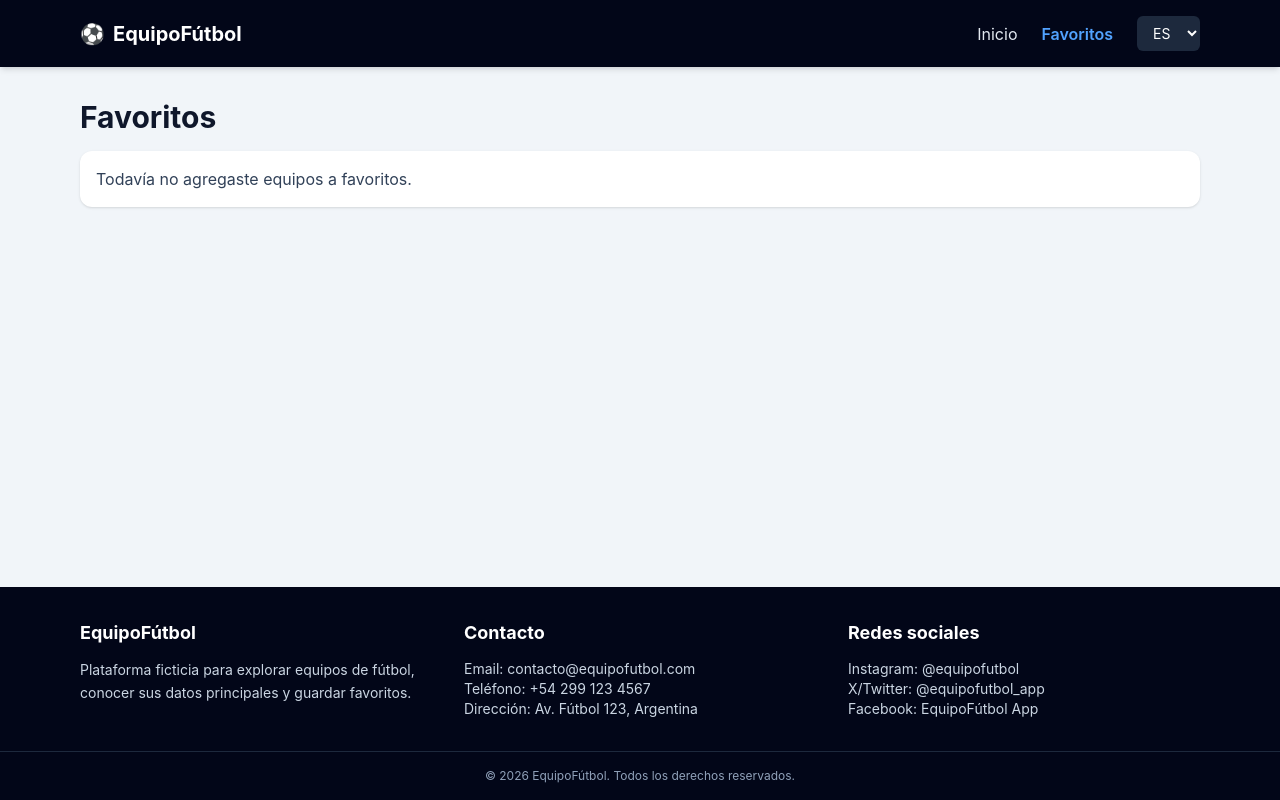
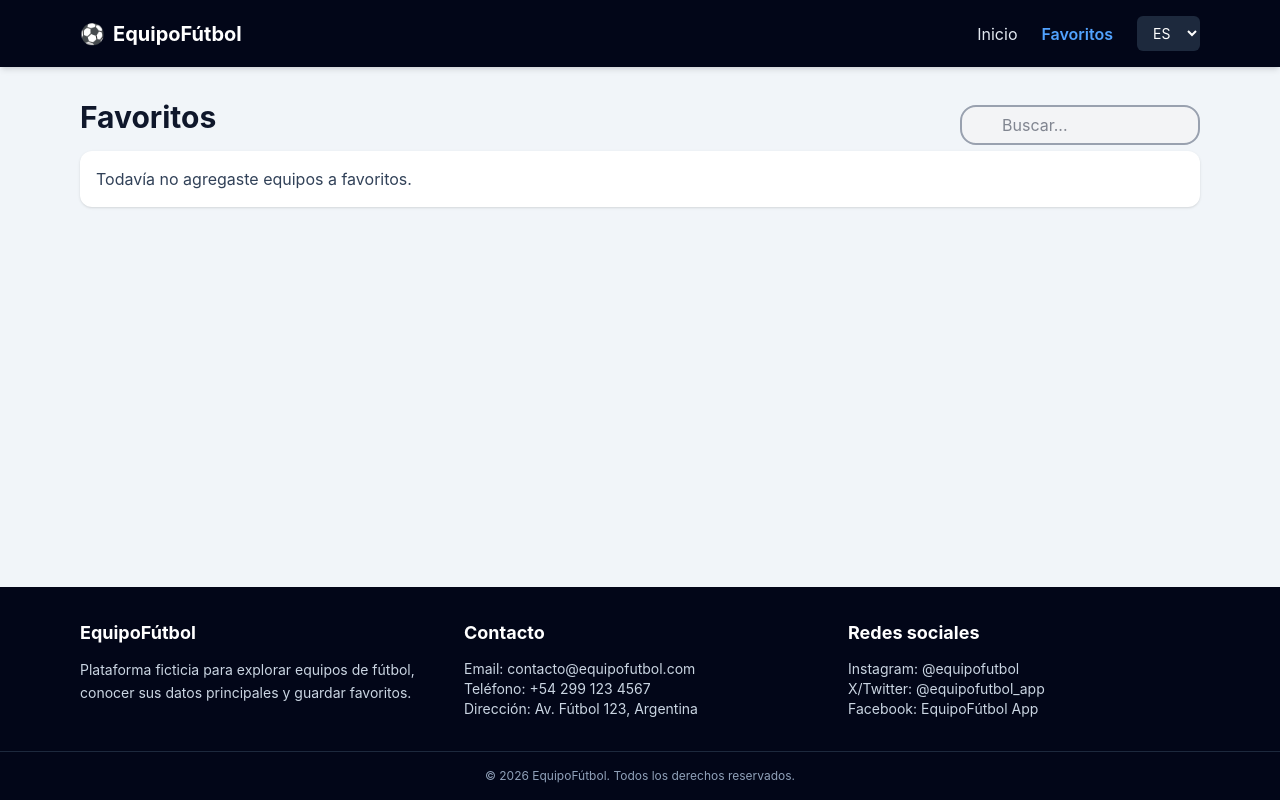
Before and after one commit to axelost2005/PWAtp2, a React (Vite) app in the folder EquipoFutbol/: page /favoritos in a window 1280 px wide. Built offline with nearby package versions, Linux system fonts and the light colour scheme.

Commit message:
input search

```diff
--- /dev/null
+++ b/EquipoFutbol/src/components/Filter/Filter.jsx
@@ -0,0 +1,20 @@
+export const Filter = ({search,setSearch}) =>{
+    return(
+        <input
+            type="text"
+            value={search}
+            placeholder="Buscar..."
+            onChange={(e) => setSearch(e.target.value)}
+            className="
+            w-60 pl-10 pr-10 py-2 h-10
+            rounded-2xl
+            border-2 border-gray-400
+            bg-gray-100
+            outline-none
+            focus:border-gray-800 focus:border-2
+            focus:bg-gray-300
+            transition
+            "
+        />
+    );
+}
--- a/EquipoFutbol/src/pages/Favorites/Favorites.jsx
+++ b/EquipoFutbol/src/pages/Favorites/Favorites.jsx
@@ -2,15 +2,17 @@ import { useEffect, useState } from "react";
 import { useTranslation } from "react-i18next";
 import TeamCard from "../../components/TeamCard/TeamCard";
 import { getFavoriteTeams } from "../../services/localStorage";
+import { Filter } from "../../components/Filter/Filter";
 
 function Favorites() {
     const { t } = useTranslation();
 
     const [favoriteTeams, setFavoriteTeams] = useState([]);
+    const [search, setSearch] = useState("");
 
     useEffect(() => {
-        setFavoriteTeams(getFavoriteTeams());
-    }, []);
+        setFavoriteTeams(getFavoriteTeams({ search }));
+    }, [search]);
 
     const handleFavoriteChange = (updatedFavorites) => {
         setFavoriteTeams(updatedFavorites);
@@ -18,9 +20,13 @@ function Favorites() {
 
     return (
         <section>
-            <h1 className="mb-4 text-3xl font-bold">
-                {t("favorites.title")}
-            </h1>
+            <div  className="flex items-center justify-between">
+                <h1 className="mb-4 text-3xl font-bold">
+                    {t("favorites.title")}
+                </h1>
+                <Filter search={search} setSearch={setSearch}/>
+            </div>
+
 
             {favoriteTeams.length === 0 ? (
                 <p className="rounded-xl bg-white p-4 text-slate-700 shadow">
--- a/EquipoFutbol/src/pages/Home/Home.jsx
+++ b/EquipoFutbol/src/pages/Home/Home.jsx
@@ -2,6 +2,8 @@ import { useEffect, useState } from "react";
 import { useTranslation } from "react-i18next";
 import TeamCard from "../../components/TeamCard/TeamCard";
 import { getTeams } from "../../services/teamsService";
+import { searchTeams } from "../../services/teamsService";
+import { Filter } from "../../components/Filter/Filter";
 
 function Home() {
     const { t } = useTranslation();
@@ -9,14 +11,14 @@ function Home() {
     const [teams, setTeams] = useState([]);
     const [loading, setLoading] = useState(true);
     const [error, setError] = useState("");
+    const [search, setSearch] = useState("")
 
     useEffect(() => {
         const loadTeams = async () => {
             try {
                 setLoading(true);
                 setError("");
-
-                const data = await getTeams(1, 20);
+                const data = await searchTeams(search, 1, 20);
                 setTeams(data);
             } catch (error) {
                 setError(t("home.error"));
@@ -26,18 +28,22 @@ function Home() {
         };
 
         loadTeams();
-    }, [t]);
-
+    }, [search,t]);
     return (
         <section>
             <div className="mb-8">
-                <h1 className="mb-4 text-3xl font-bold text-slate-950">
-                    {t("home.title")}
-                </h1>
+                <div className="flex items-center justify-between">
+                    <h1 className="mb-4 text-3xl font-bold text-slate-950">
+                        {t("home.title")}
+                    </h1>
+                    <Filter search={search} setSearch={setSearch}/>
+                </div>
+
 
                 <p className="max-w-2xl text-slate-700">
                     {t("home.description")}
                 </p>
+
             </div>
 
             {loading && (
--- a/EquipoFutbol/src/services/localStorage.js
+++ b/EquipoFutbol/src/services/localStorage.js
@@ -1,13 +1,21 @@
 const FAVORITES_KEY = "favoriteTeams";
 
-export const getFavoriteTeams = () => {
-    const favorites = localStorage.getItem(FAVORITES_KEY);
+export const getFavoriteTeams =  ({ search = "" } = {}) =>  {
+    const response = localStorage.getItem(FAVORITES_KEY);
 
-    if (!favorites) {
+    if (!response) {
         return [];
     }
 
-    return JSON.parse(favorites);
+    const favorites = JSON.parse(response);
+
+    if (!search) {
+        return favorites;
+    }
+
+    return favorites.filter(team =>
+        team.name.toLowerCase().includes(search.toLowerCase())
+    );
 };
 
 export const saveFavoriteTeams = (favorites) => {
--- a/EquipoFutbol/src/services/teamsService.js
+++ b/EquipoFutbol/src/services/teamsService.js
@@ -38,9 +38,9 @@ export const getTeamById = async (id) => {
     return team;
 };
 
-export const searchTeams = async (searchValue, page = 1, limit = 8) => {
+export const searchTeams = async (searchValue = "", page = 1, limit = 8) => {
     const response = await fetch(
-        `${BASE_URL}/equipos?search=${searchValue}&page=${page}&limit=${limit}`
+        `${BASE_URL}/equipos?name=${searchValue}&page=${page}&limit=${limit}`
     );
 
     if (!response.ok) {
```
